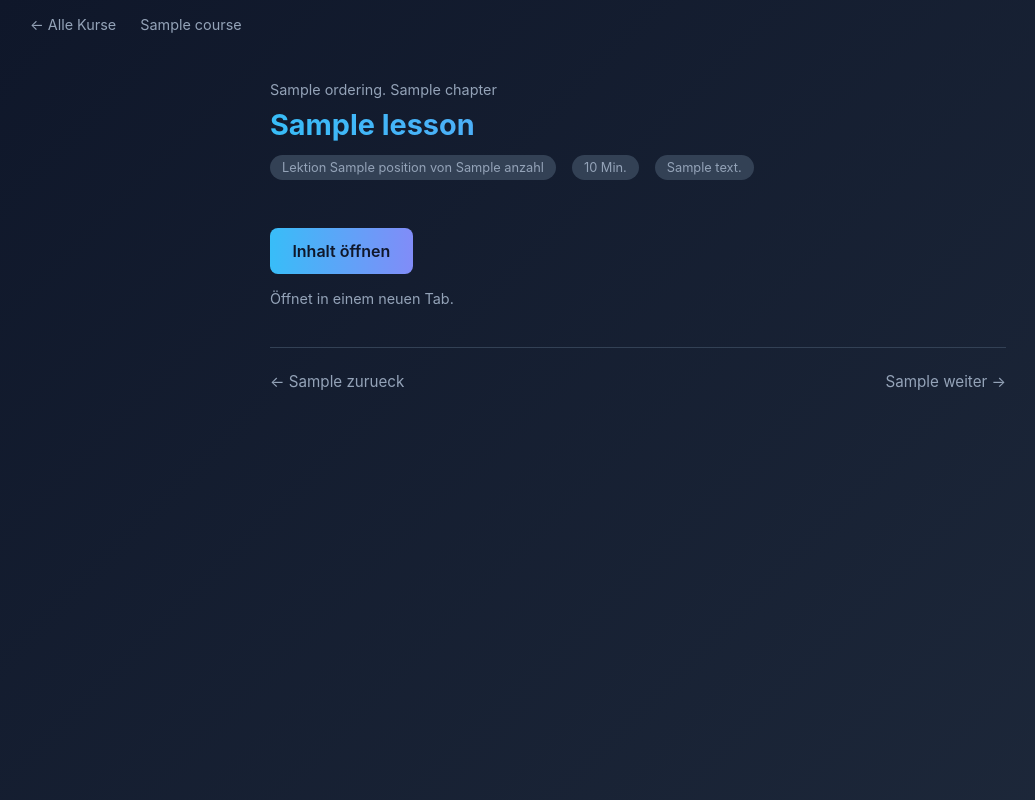
After one commit to achimdehnert/learnfw, a Django app: template src/iil_learnfw/templates/iil_learnfw/lesson_detail.html in a window 1280 px wide. The commit adds this page. Shown: the whole page, without its empty margins (2-1037 px from the left). Run offline with Django 3.2, Linux system fonts and the light colour scheme; the template is opened without the code that fills it: most values are stand-ins (such as "Sample title", 1, 10 or a date in 2020).

Commit message:
feat(views): Lektionsseite — eine Lektion lässt sich lesen, nicht nur auflisten (0.6.0) (#20)
Vorher war ein Kurs ein Inhaltsverzeichnis: content_text, content_file und
external_url wurden gespeichert, aber nirgends gezeigt. Neu: lesson_detail
(Markdown gerendert, Roh-HTML escaped; PDF/PPTX/extern als Schaltflaeche in
neuem Tab; Vor/Zurueck in Leserichtung ueber Kapitelgrenzen), die Kursseite
verlinkt jede Lektion. Tests laufen erstmals gegen die Views.

Anlass: writing-hub#994 K4 (komplette Vorlesung auf learn.iil.pet).


Claude-Session: https://claude.ai/code/session_01GJyP6kDGrhZ6npvZsv8wFt

Co-authored-by: Claude Fable 5.1 <noreply@anthropic.com>

```diff
--- a/pyproject.toml
+++ b/pyproject.toml
@@ -1,6 +1,6 @@
 [project]
 name = "iil-learnfw"
-version = "0.5.4"
+version = "0.6.0"
 description = "Django Learning Platform Framework — Courses, Quizzes, Certificates, Gamification, SCORM"
 readme = "README.md"
 requires-python = ">=3.12"
--- a/src/iil_learnfw/templates/iil_learnfw/course_detail.html
+++ b/src/iil_learnfw/templates/iil_learnfw/course_detail.html
@@ -100,7 +100,9 @@
         .lesson-title {
             font-size: 0.95rem;
             color: #e2e8f0;
+            text-decoration: none;
         }
+        .lesson-title:hover { color: #38bdf8; }
         .lesson-duration {
             margin-left: auto;
             font-size: 0.8rem;
@@ -145,7 +147,7 @@
                     {% for lesson in chapter.lessons.all %}
                     <li class="lesson-item">
                         <div class="lesson-icon">{{ forloop.counter }}</div>
-                        <span class="lesson-title">{{ lesson.title }}</span>
+                        <a class="lesson-title" href="{% url 'iil_learnfw:lesson-detail' course.slug lesson.pk %}">{{ lesson.title }}</a>
                         {% if lesson.estimated_duration_minutes %}
                         <span class="lesson-duration">{{ lesson.estimated_duration_minutes }} Min.</span>
                         {% endif %}
--- /dev/null
+++ b/src/iil_learnfw/templates/iil_learnfw/lesson_detail.html
@@ -0,0 +1,91 @@
+<!DOCTYPE html>
+<html lang="de">
+<head>
+    <meta charset="utf-8">
+    <meta name="viewport" content="width=device-width, initial-scale=1">
+    <title>{{ lesson.title }} — {{ course.title }} — IIL Learn Hub</title>
+    <style>
+        * { margin: 0; padding: 0; box-sizing: border-box; }
+        body {
+            font-family: -apple-system, BlinkMacSystemFont, "Segoe UI", Roboto, sans-serif;
+            background: linear-gradient(135deg, #0f172a 0%, #1e293b 100%);
+            color: #e2e8f0;
+            min-height: 100vh;
+        }
+        .nav { padding: 1rem 2rem; display: flex; gap: 1.5rem; flex-wrap: wrap; }
+        .nav a { color: #94a3b8; text-decoration: none; font-size: 0.9rem; }
+        .nav a:hover { color: #e2e8f0; }
+        .header { max-width: 800px; margin: 0 auto; padding: 2rem 2rem 1rem; }
+        .kapitel { color: #94a3b8; font-size: 0.9rem; margin-bottom: 0.5rem; }
+        .header h1 {
+            font-size: 1.8rem; font-weight: 700; line-height: 1.3;
+            background: linear-gradient(90deg, #38bdf8, #818cf8);
+            -webkit-background-clip: text; background-clip: text; -webkit-text-fill-color: transparent;
+        }
+        .meta { display: flex; gap: 1rem; margin-top: 0.75rem; flex-wrap: wrap; }
+        .badge { display: inline-block; font-size: 0.8rem; padding: 0.3rem 0.75rem; border-radius: 999px; background: #334155; color: #94a3b8; }
+        .container { max-width: 800px; margin: 0 auto; padding: 1rem 2rem 3rem; }
+        .inhalt { line-height: 1.7; font-size: 1.05rem; color: #e2e8f0; }
+        .inhalt p { margin: 0 0 1rem; }
+        .inhalt ul, .inhalt ol { margin: 0 0 1rem 1.5rem; }
+        .inhalt li { margin-bottom: 0.4rem; }
+        .inhalt h1, .inhalt h2, .inhalt h3 { color: #f1f5f9; margin: 1.5rem 0 0.75rem; line-height: 1.3; }
+        .inhalt h1 { font-size: 1.4rem; } .inhalt h2 { font-size: 1.25rem; } .inhalt h3 { font-size: 1.1rem; }
+        .inhalt em { color: #cbd5e1; }
+        .inhalt code { background: #1e293b; border: 1px solid #334155; border-radius: 4px; padding: 0.1rem 0.35rem; font-size: 0.9em; }
+        .inhalt blockquote { border-left: 3px solid #38bdf8; padding-left: 1rem; color: #cbd5e1; margin: 0 0 1rem; }
+        .inhalt table { border-collapse: collapse; margin: 0 0 1rem; width: 100%; }
+        .inhalt th, .inhalt td { border: 1px solid #334155; padding: 0.4rem 0.6rem; text-align: left; }
+        .datei {
+            display: inline-block; margin: 1rem 0; padding: 0.8rem 1.4rem; border-radius: 0.5rem;
+            background: linear-gradient(90deg, #38bdf8, #818cf8); color: #0f172a; font-weight: 600; text-decoration: none;
+        }
+        .datei:hover { filter: brightness(1.1); }
+        .hinweis { color: #94a3b8; font-size: 0.9rem; }
+        .leer { color: #64748b; padding: 2rem 0; }
+        .blaettern { display: flex; justify-content: space-between; gap: 1rem; margin-top: 2.5rem; padding-top: 1.5rem; border-top: 1px solid #334155; }
+        .blaettern a { color: #94a3b8; text-decoration: none; font-size: 0.95rem; max-width: 48%; }
+        .blaettern a:hover { color: #e2e8f0; }
+        .blaettern .weiter { margin-left: auto; text-align: right; }
+    </style>
+</head>
+<body>
+    <div class="nav">
+        <a href="{% url 'iil_learnfw:course-list' %}">&larr; Alle Kurse</a>
+        <a href="{% url 'iil_learnfw:course-detail' course.slug %}">{{ course.title }}</a>
+    </div>
+    <div class="header">
+        <div class="kapitel">{{ chapter.ordering }}. {{ chapter.title }}</div>
+        <h1>{{ lesson.title }}</h1>
+        <div class="meta">
+            <span class="badge">Lektion {{ position }} von {{ anzahl }}</span>
+            {% if lesson.estimated_duration_minutes %}<span class="badge">{{ lesson.estimated_duration_minutes }} Min.</span>{% endif %}
+            {% if lesson.content_type != "markdown" %}<span class="badge">{{ lesson.get_content_type_display }}</span>{% endif %}
+        </div>
+    </div>
+    <div class="container">
+        {% if lesson.content_type == "markdown" %}
+            {% if inhalt_html %}
+            <div class="inhalt" data-testid="lektion-inhalt">{{ inhalt_html }}</div>
+            {% else %}
+            <p class="leer">Diese Lektion hat noch keinen Inhalt.</p>
+            {% endif %}
+        {% elif datei_url %}
+            {% if lesson.content_type == "pdf" %}
+            <a class="datei" href="{{ datei_url }}" target="_blank" rel="noopener" data-testid="lektion-datei">Foliensatz öffnen (PDF)</a>
+            {% elif lesson.content_type == "pptx" %}
+            <a class="datei" href="{{ datei_url }}" target="_blank" rel="noopener" data-testid="lektion-datei">Foliensatz öffnen (PowerPoint)</a>
+            {% else %}
+            <a class="datei" href="{{ datei_url }}" target="_blank" rel="noopener" data-testid="lektion-datei">Inhalt öffnen</a>
+            {% endif %}
+            <p class="hinweis">Öffnet in einem neuen Tab.</p>
+        {% else %}
+            <p class="leer">Für diese Lektion ist noch keine Datei hinterlegt.</p>
+        {% endif %}
+        <div class="blaettern">
+            {% if zurueck %}<a href="{% url 'iil_learnfw:lesson-detail' course.slug zurueck.pk %}" rel="prev">&larr; {{ zurueck.title }}</a>{% endif %}
+            {% if weiter %}<a class="weiter" href="{% url 'iil_learnfw:lesson-detail' course.slug weiter.pk %}" rel="next">{{ weiter.title }} &rarr;</a>{% endif %}
+        </div>
+    </div>
+</body>
+</html>
--- a/src/iil_learnfw/urls.py
+++ b/src/iil_learnfw/urls.py
@@ -13,4 +13,6 @@ app_name = "iil_learnfw"
 urlpatterns: list = [
     path("", views.course_list, name="course-list"),
     path("<slug:slug>/", views.course_detail, name="course-detail"),
+    # 0.6.0 (writing-hub#994 K4): die Lektion selbst — vorher zeigte der Kurs nur Titel.
+    path("<slug:slug>/lektion/<int:pk>/", views.lesson_detail, name="lesson-detail"),
 ]
```
Also changed, not shown: src/iil_learnfw/views.py (+75 -2 lines), tests/settings.py (+11 -0 lines), tests/test_views_lesson.py (added, +115 -0 lines), tests/urls.py (added, +7 -0 lines), CHANGELOG.md.
